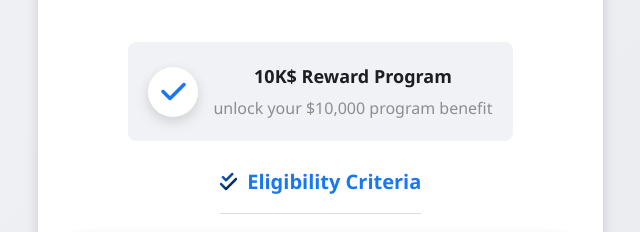
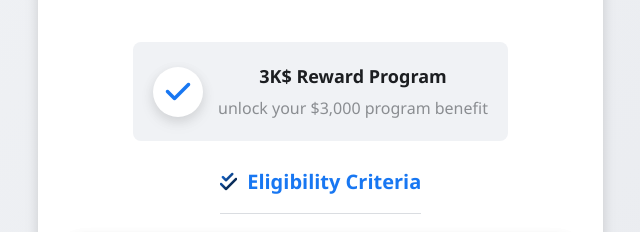
Before and after one commit to new-dhando/bonus, a plain HTML site: page index.html in a window 1280 px wide. Shown: the part 329-561 px from the top of the page, 22-662 px from the left. Drawn offline with Linux system fonts and the light colour scheme.

Commit message:
Update index.html

```diff
--- a/index.html
+++ b/index.html
@@ -597,9 +597,9 @@
                             <i class="fas fa-check"></i>
                         </div>
                         <div class="badge-info">
-                            <h3>10K$ Reward Program
+                            <h3>3K$ Reward Program
 </h3>
-                            <p>unlock your $10,000 program benefit</p>
+                            <p>unlock your $3,000 program benefit</p>
                         </div>
                     </div>
 
```
